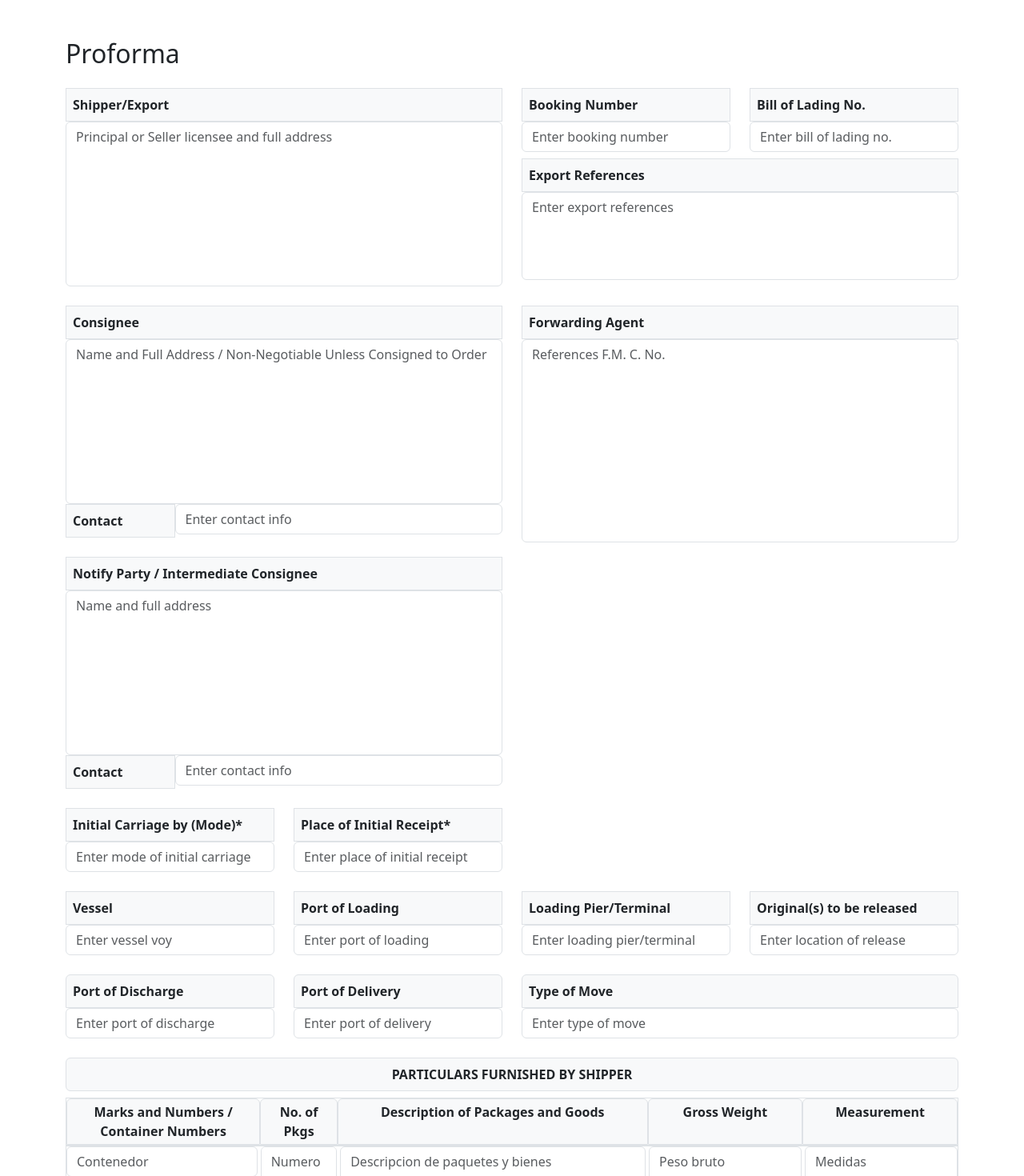
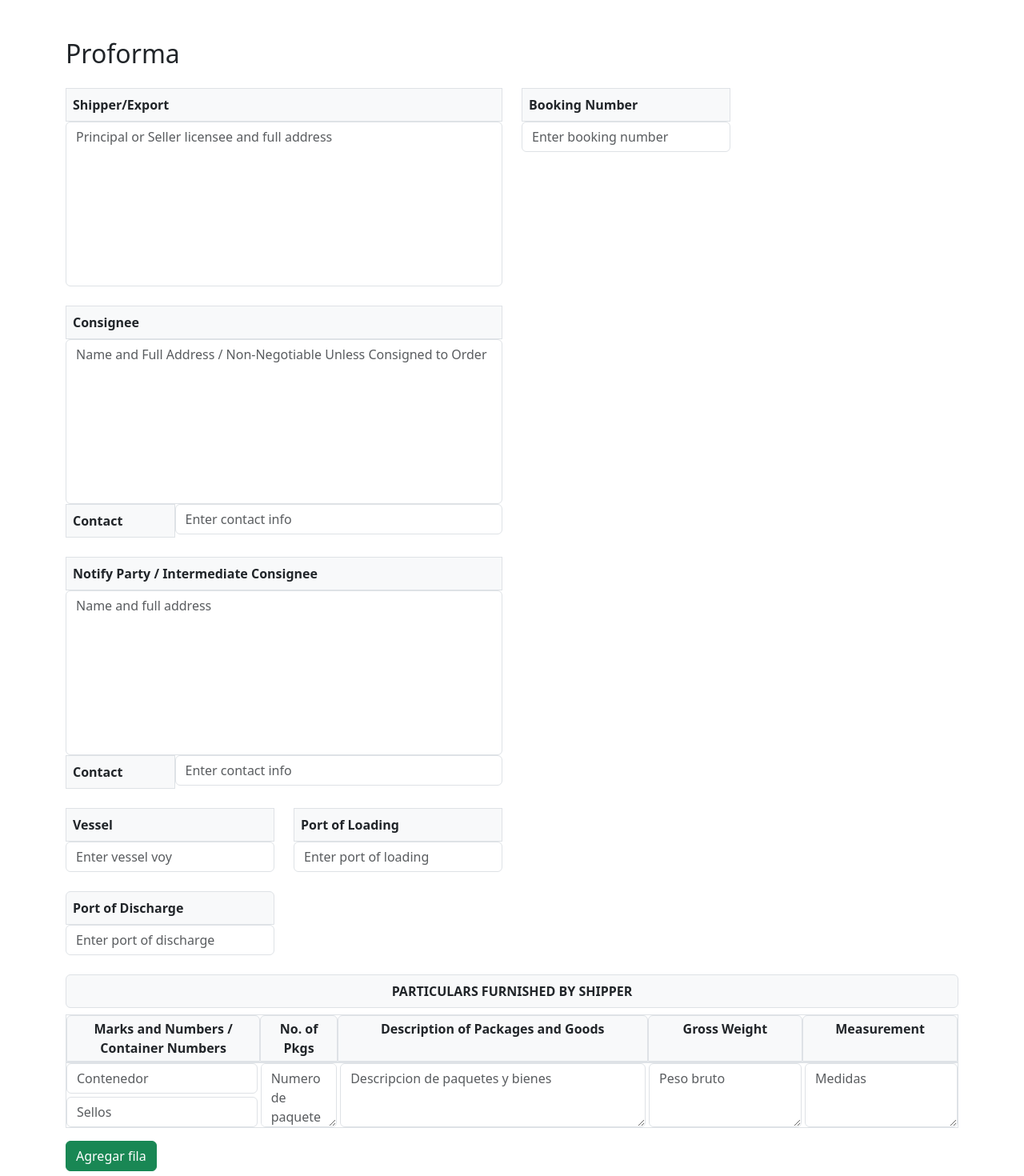
Before and after one commit to ndresdavila/excel_generator_form, a React (Vite) app in the folder masterview-form/: page / in a window 1280 px wide. Shown: the top 1470 px of the page at 80% size. Built offline with nearby package versions, Linux system fonts and the light colour scheme.

Commit message:
Unneccessary form fields deleted

```diff
--- a/masterview-form/src/App.jsx
+++ b/masterview-form/src/App.jsx
@@ -27,11 +27,6 @@ function App() {
               Booking Number
             </label>
           </div>
-          <div className="col-3">
-            <label className="form-label fw-bold border p-2 d-block bg-light text-dark text-start mb-0">
-              Bill of Lading No.
-            </label>
-          </div>
         </div>
 
         {/* Campos SHIPPER/EXPORT + BOOKING/BILL OF LADING */}
@@ -53,26 +48,6 @@ function App() {
                   className="form-control mt-0"
                   name="bookingNumber"
                   placeholder="Enter booking number"
-                />
-              </div>
-              <div className="col-6 mb-2">
-                <input
-                  type="text"
-                  className="form-control mt-0"
-                  name="billOfLading"
-                  placeholder="Enter bill of lading no."
-                />
-              </div>
-              <div className="col-12">
-                <label className="form-label fw-bold border p-2 d-block bg-light text-dark text-start mb-0">
-                  Export References
-                </label>
-                <textarea
-                  className="form-control mt-0"
-                  name="exportReferences"
-                  rows="4"
-                  placeholder="Enter export references"
-                  style={{ resize: 'none' }}
                 />
               </div>
             </div>
@@ -139,46 +114,6 @@ function App() {
               </div>
             </div>
           </div>
-
-          {/* FORWARDING AGENT */}
-          <div className="col-6">
-            <label className="form-label fw-bold border p-2 d-block bg-light text-dark text-start mb-0">
-              Forwarding Agent
-            </label>
-            <textarea
-              className="form-control mt-0"
-              name="forwardingAgent"
-              rows="10"
-              placeholder="References F.M. C. No."
-              style={{ resize: 'none' }}
-            />
-          </div>
-        </div>
-
-        {/* INITIAL CARRIAGE BY (MODE)* y PLACE OF INITIAL RECEIPT* */}
-        <div className="row mt-4">
-          <div className="col-3">
-            <label className="form-label fw-bold border p-2 d-block bg-light text-dark text-start mb-0">
-              Initial Carriage by (Mode)*
-            </label>
-            <input
-              type="text"
-              className="form-control mt-0"
-              name="initialCarriageMode"
-              placeholder="Enter mode of initial carriage"
-            />
-          </div>
-          <div className="col-3">
-            <label className="form-label fw-bold border p-2 d-block bg-light text-dark text-start mb-0">
-              Place of Initial Receipt*
-            </label>
-            <input
-              type="text"
-              className="form-control mt-0"
-              name="initialReceiptPlace"
-              placeholder="Enter place of initial receipt"
-            />
-          </div>
         </div>
 
         {/* VESSEL/VOY + PORT OF LOADING + LOADING PIER/TERMINAL + ORIGINAL(S) TO BE RELEASED AT */}
@@ -205,28 +140,6 @@ function App() {
               placeholder="Enter port of loading"
             />
           </div>
-          <div className="col-3">
-            <label className="form-label fw-bold border p-2 d-block bg-light text-dark text-start mb-0">
-              Loading Pier/Terminal
-            </label>
-            <input
-              type="text"
-              className="form-control mt-0"
-              name="loadingPier"
-              placeholder="Enter loading pier/terminal"
-            />
-          </div>
-          <div className="col-3">
-            <label className="form-label fw-bold border p-2 d-block bg-light text-dark text-start mb-0">
-              Original(s) to be released
-            </label>
-            <input
-              type="text"
-              className="form-control mt-0"
-              name="originalsRelease"
-              placeholder="Enter location of release"
-            />
-          </div>
         </div>
 
         {/* PORT OF DISCHARGE + PORT OF DELIVERY */}
@@ -240,28 +153,6 @@ function App() {
               className="form-control rounded-bottom"
               name="portOfDischarge"
               placeholder="Enter port of discharge"
-            />
-          </div>
-          <div className="col-3">
-            <label className="form-label fw-bold border p-2 d-block bg-light text-dark text-start mb-0 rounded-top">
-              Port of Delivery
-            </label>
-            <input
-              type="text"
-              className="form-control rounded-bottom"
-              name="portOfDelivery"
-              placeholder="Enter port of delivery"
-            />
-          </div>
-          <div className="col-6">
-            <label className="form-label fw-bold border p-2 d-block bg-light text-dark text-start mb-0 rounded-top">
-              Type of Move
-            </label>
-            <input
-              type="text"
-              className="form-control rounded-bottom"
-              name="typeOfMove"
-              placeholder="Enter type of move"
             />
           </div>
         </div>
@@ -407,7 +298,7 @@ function App() {
               Total Pkgs
             </label>
           </div>
-          <div className="col-6">
+          <div className="col-5">
             <label className="form-label fw-bold border p-2 d-block bg-light text-dark text-start mb-0">
               Description of Packages and Goods
             </label>
@@ -436,7 +327,7 @@ function App() {
             />
           </div>
 
-          <div className="col-6">
+          <div className="col-5">
             <textarea
               className="form-control mt-0"
               name="shipper"
```
